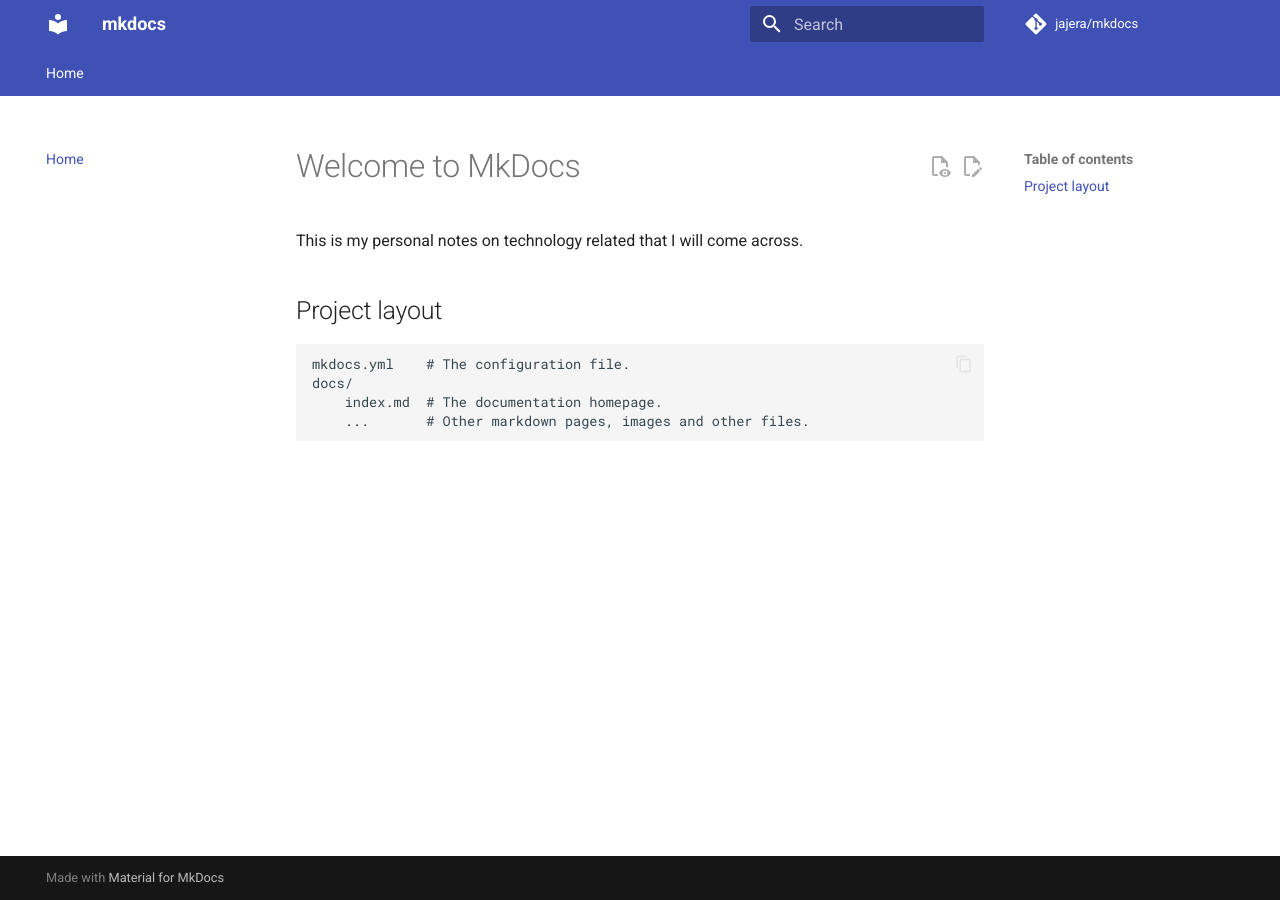
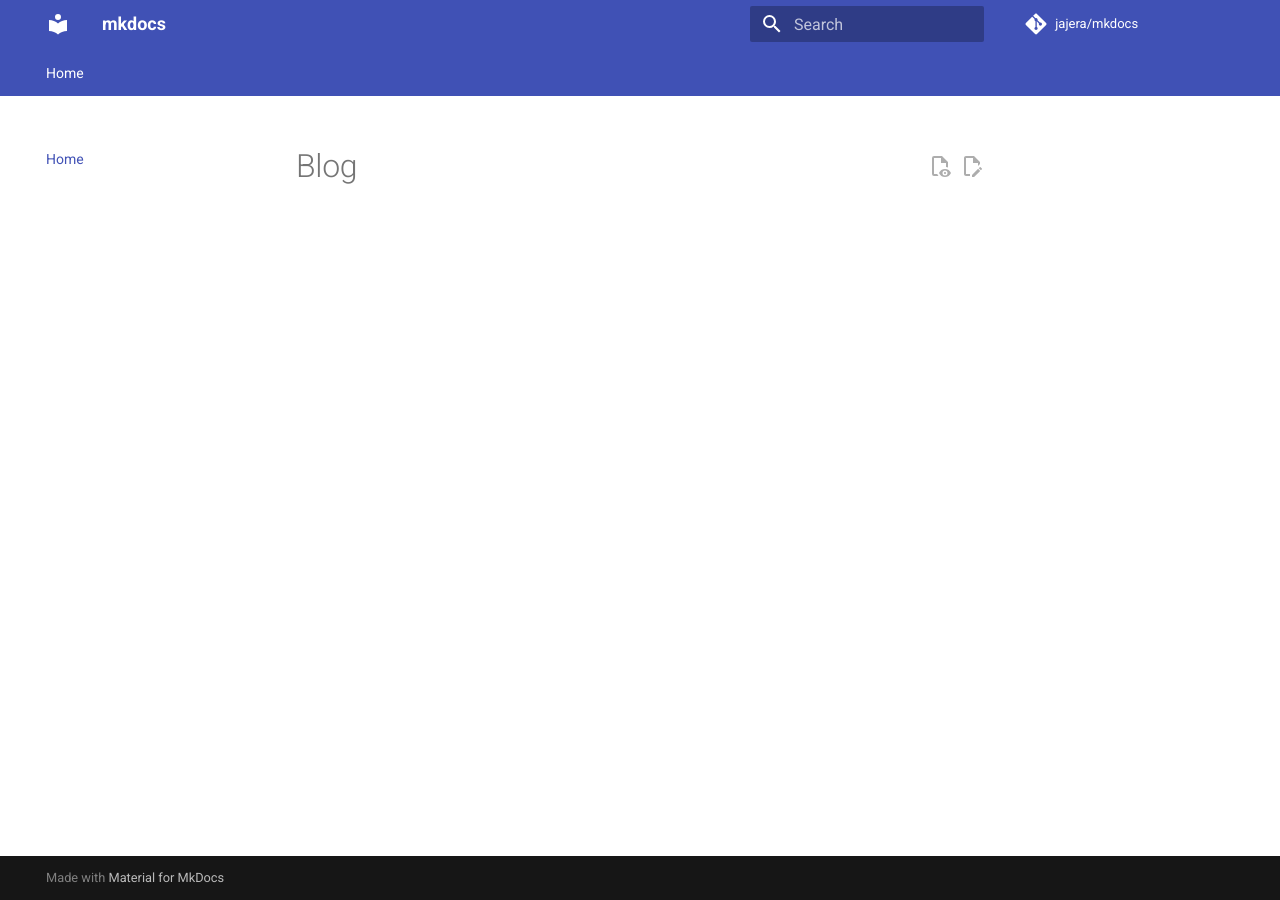
Before and after one commit to jajera/mkdocs, an MkDocs documentation site: the page built from docs/index.md, in a window 1280 px wide. Built offline with MkDocs 1.6.1 and Material for MkDocs 9.7.7, drawn with Linux system fonts in a browser that asks for light colours; comment, search, counter and statistics services are not loaded.

Commit message:
initial commit
upload files

```diff
--- a/docs/index.md
+++ b/docs/index.md
@@ -1,10 +1 @@
-# Welcome to MkDocs
-
-This is my personal notes on technology related that I will come across.
-
-## Project layout
-
-    mkdocs.yml    # The configuration file.
-    docs/
-        index.md  # The documentation homepage.
-        ...       # Other markdown pages, images and other files.
+# Blog
--- a/mkdocs.yml
+++ b/mkdocs.yml
@@ -86,7 +86,6 @@
 #   - css/neoteroi-mkdocs.css
 
 plugins:
-  - blog
   - search:
       separator: '[\s\-,:!=\[\]()"`/]+|\.(?!\d)|&[lg]t;|(?!\b)(?=[A-Z][a-z])'
   - minify:
```
